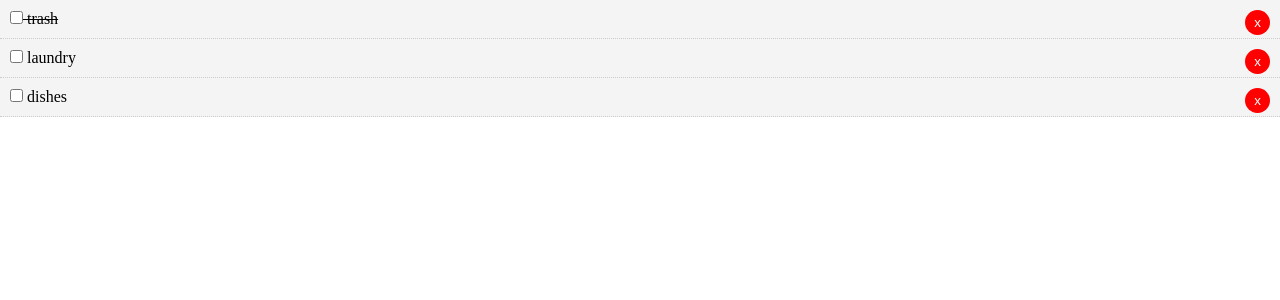
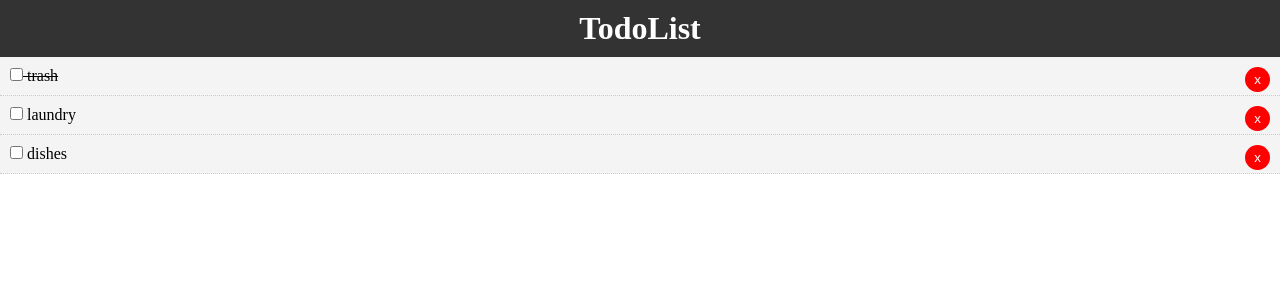
Before and after one commit to anusontarangkul/react-todo, a React (Create React App) app in the folder todo-app/: page / in a window 1280 px wide. Shown: the top 300 px of the page. Built offline with nearby package versions, Linux system fonts and the light colour scheme.

Commit message:
add header

```diff
--- a/todo-app/src/App.js
+++ b/todo-app/src/App.js
@@ -1,6 +1,7 @@
 import React, { Component } from 'react';
 import './App.css';
 import Todos from './components/Todos';
+import Header from './components/layout/Header'
 
 class App extends Component {
 
@@ -42,6 +43,7 @@
 
     return (
       <div className="App">
+        <Header />
         <Todos todos={this.state.todos} markComplete={this.markComplete} delTodo={this.delTodo} />
       </div>
     )
--- /dev/null
+++ b/todo-app/src/components/layout/Header.js
@@ -0,0 +1,18 @@
+import React from 'react';
+
+function Header() {
+    return (
+        <header style={headerStyle}>
+            <h1>TodoList</h1>
+        </header>
+    )
+}
+
+const headerStyle = {
+    background: '#333',
+    color: '#fff',
+    textAlign: 'center',
+    padding: '10px'
+}
+
+export default Header;
```
